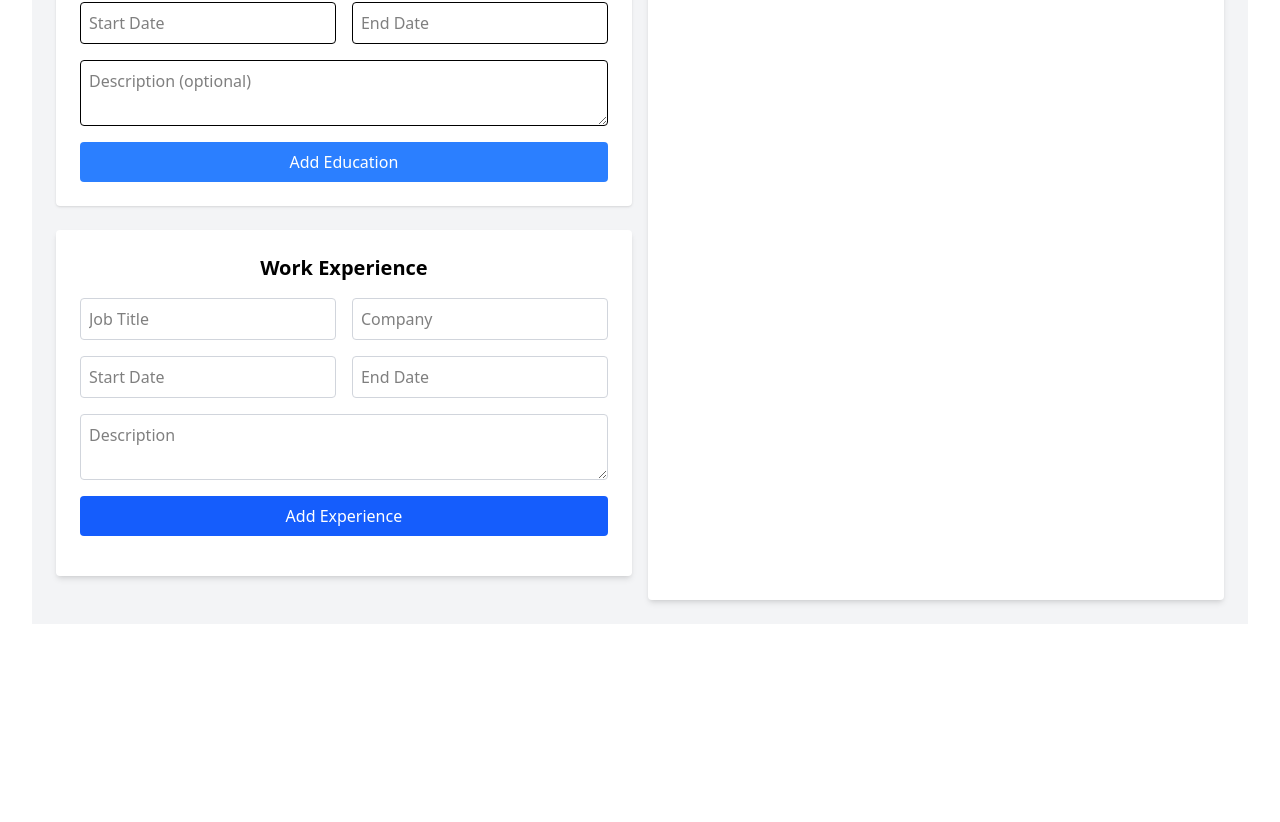
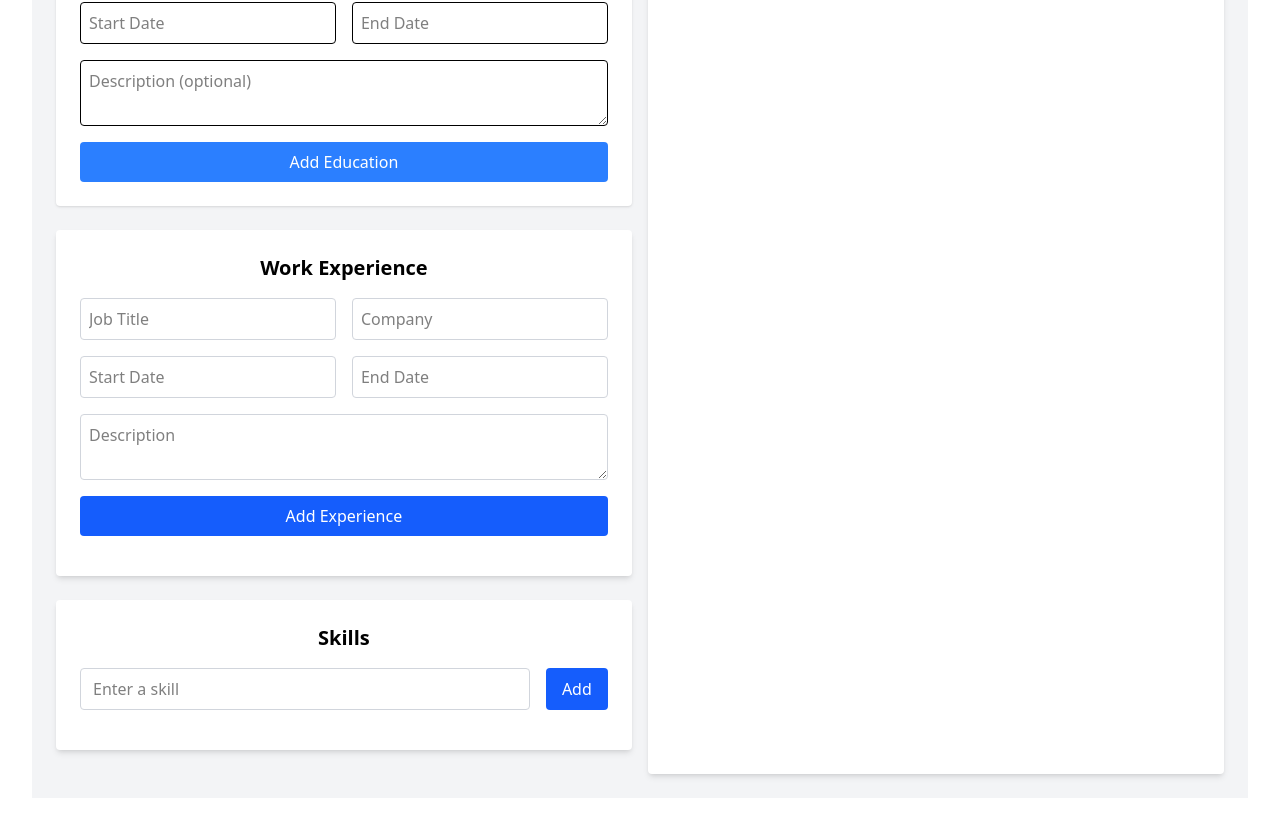
Before and after one commit to Haris-Ahmed07/cv-builder, a React (Vite) app in the folder frontend/: page / in a window 1280 px wide. Shown: the part 698-1520 px from the top of the page. Before the commit the page ends 1354 px from the top, so only its background shows below. Built offline with nearby package versions, Linux system fonts and the light colour scheme.

Commit message:
Added skills section to CV preview with proper layout and dynamic data rendering

```diff
--- a/frontend/src/components/CVPreview.jsx
+++ b/frontend/src/components/CVPreview.jsx
@@ -2,7 +2,7 @@ import React from 'react'
 import useCVStore from '../store/cvStore'
 
 const CVPreview = () => {
-  const { personalInfo, education, workExperience } = useCVStore()
+  const { personalInfo, education, workExperience, skills } = useCVStore()
 
   return (
     <div className="max-w-3xl mx-auto">
@@ -70,6 +70,19 @@ const CVPreview = () => {
             </div>
           </>
         )}
+
+        {skills.length > 0 && (
+          <>
+            <h2 className="text-xl font-semibold mb-2 border-b pb-1" style={{ color: '#1f2937' }}>Skills</h2>
+            <ul className="mb-4 flex flex-wrap gap-2">
+              {skills.map((skill, idx) => (
+                <li key={idx} className="bg-gray-100 px-3 py-1 rounded-full text-sm text-gray-800">
+                  {skill}
+                </li>
+              ))}
+            </ul>
+          </>
+        )}
       </div>
     </div>
   )
--- a/frontend/src/components/FormSections/Skills.jsx
+++ b/frontend/src/components/FormSections/Skills.jsx
@@ -0,0 +1,51 @@
+import React, { useState } from 'react'
+import useCVStore from '../../store/cvStore'
+
+const Skills = () => {
+  const { skills, addSkill, removeSkill } = useCVStore()
+  const [skillInput, setSkillInput] = useState('')
+
+  const handleAdd = (e) => {
+    e.preventDefault()
+    if (!skillInput.trim()) return
+    addSkill(skillInput.trim())
+    setSkillInput('')
+  }
+
+  return (
+    <div className="bg-white p-6 rounded shadow-md mb-6">
+      <h2 className="text-xl font-semibold mb-4">Skills</h2>
+      <form onSubmit={handleAdd} className="flex gap-4">
+        <input
+          type="text"
+          value={skillInput}
+          onChange={(e) => setSkillInput(e.target.value)}
+          placeholder="Enter a skill"
+          className="flex-1 border border-gray-300 px-3 py-2 rounded"
+        />
+        <button
+          type="submit"
+          className="bg-blue-600 text-white px-4 py-2 rounded"
+        >
+          Add
+        </button>
+      </form>
+
+      <div className="mt-4 flex flex-wrap gap-2">
+        {skills.map((skill, idx) => (
+          <div key={idx} className="bg-gray-100 px-3 py-1 rounded-full flex items-center">
+            <span className="mr-2">{skill}</span>
+            <button
+              onClick={() => removeSkill(idx)}
+              className="text-red-500 text-xs"
+            >
+              ✕
+            </button>
+          </div>
+        ))}
+      </div>
+    </div>
+  )
+}
+
+export default Skills
--- a/frontend/src/pages/Home.jsx
+++ b/frontend/src/pages/Home.jsx
@@ -4,6 +4,7 @@ import CVPreview from '../components/CVPreview'
 import DownloadButton from '../components/DownloadButton'
 import EducationForm from '../components/FormSections/Education'
 import WorkExperience from '../components/FormSections/WorkExperience'
+import Skills from '../components/FormSections/Skills'
 
 const Home = () => {
   return (
@@ -13,6 +14,7 @@ const Home = () => {
         <PersonalInfo />
         <EducationForm />
         <WorkExperience />
+        <Skills />
         {/* Add more components like Summary, Education here later */}
       </div>
       <div className="w-full md:w-1/2 space-y-4 bg-white p-4 rounded shadow-md">
--- a/frontend/src/store/cvStore.js
+++ b/frontend/src/store/cvStore.js
@@ -11,6 +11,7 @@ const useCVStore = create((set) => ({
   },
   education: [],
   workExperience: [],
+  skills: [],
   updatePersonalInfo: (newInfo) =>
     set((state) => ({
       personalInfo: {
@@ -39,6 +40,14 @@ const useCVStore = create((set) => ({
     set((state) => ({
       workExperience: state.workExperience.filter((_, i) => i !== index),
     })),
+  addSkill: (skill) =>
+    set((state) => ({
+      skills: [...state.skills, skill]
+    })),
+  removeSkill: (index) =>
+    set((state) => ({
+      skills: state.skills.filter((_, i) => i !== index)
+    })),
 
 }))
 
```
